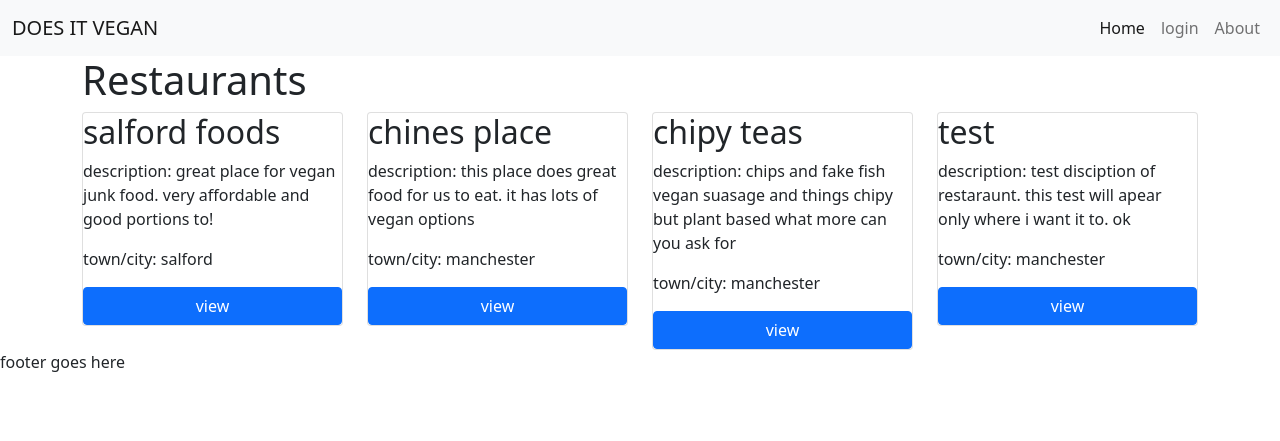
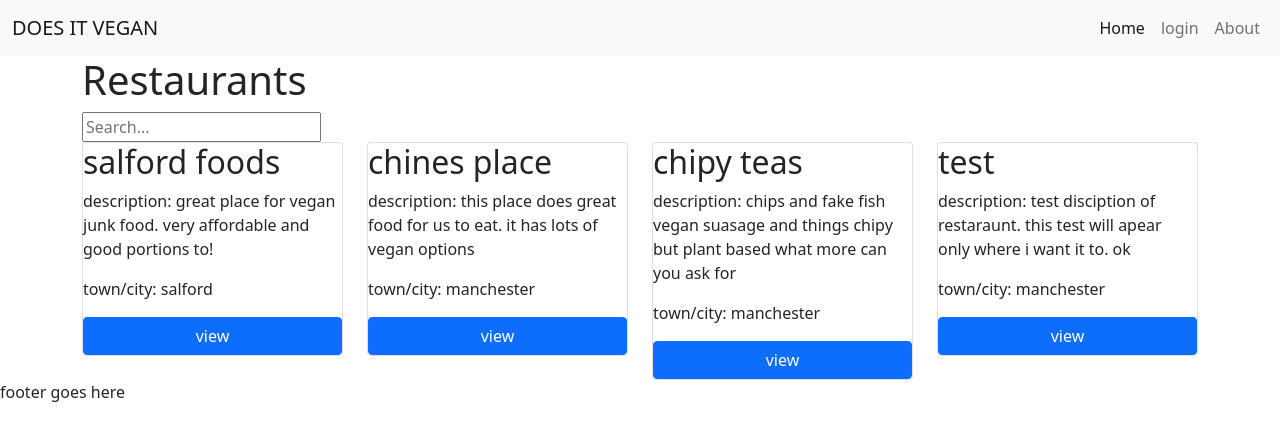
Before and after one commit to christine-gk416/Does_It_-Vegan, a Django app: template templates/search_results.html in a window 1280 px wide. Shown: the top 441 px of the page. Run offline with Django 3.2, Linux system fonts and the light colour scheme; the template is opened without the code that fills it: values that come from a table or form of the project are taken from there, others are empty; data comes from the database, SQL or seed files in the repository.

Commit message:
chage searchResultsVeiw query_set function to find exact match and add serach bar to search results page

```diff
--- a/templates/search_results.html
+++ b/templates/search_results.html
@@ -5,6 +5,11 @@
 <div class="container">
     <div class="row">
         <h1>Restaurants</h1>
+        <!-- search bar will load seach page with search results -->
+        <form action="{% url 'search_results' %}" method="get">
+            <input name="q" type="text" placeholder="Search...">
+        </form>
+
         {% if object_list %}
             {% for restaurant in object_list %}
               <div class="col">
@@ -18,7 +23,7 @@
               </div>
             {% endfor %}
         {% else %}
-              <p>there are no city that match your search on our system please try again</p>
+            <p>there are no cities that match your search on our system please try again</p>
         {% endif %}
         </div>
     </div>
--- a/web_app/views.py
+++ b/web_app/views.py
@@ -30,6 +30,6 @@ class SearchResultsView(generic.ListView):
     def get_queryset(self):  # new
         query = self.request.GET.get("q")
         object_list = Restaurant.objects.filter(
-            Q(townCity__icontains=query)
+            Q(townCity__iexact=query)
         )
         return object_list
```
Lines whose indentation alone changed are shown as unchanged.
